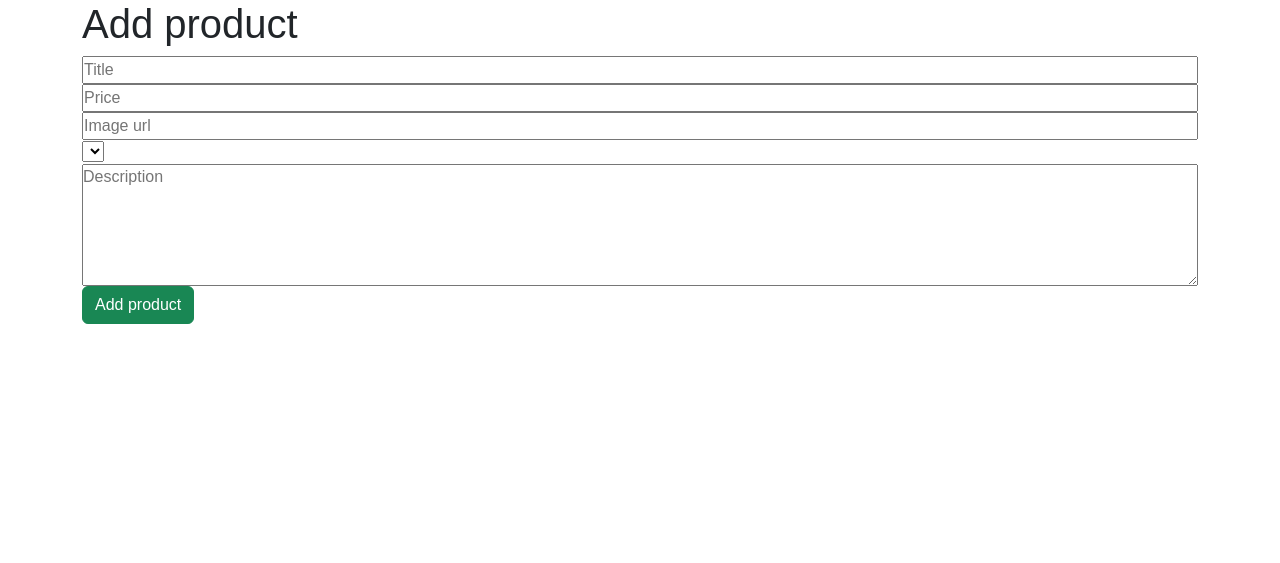
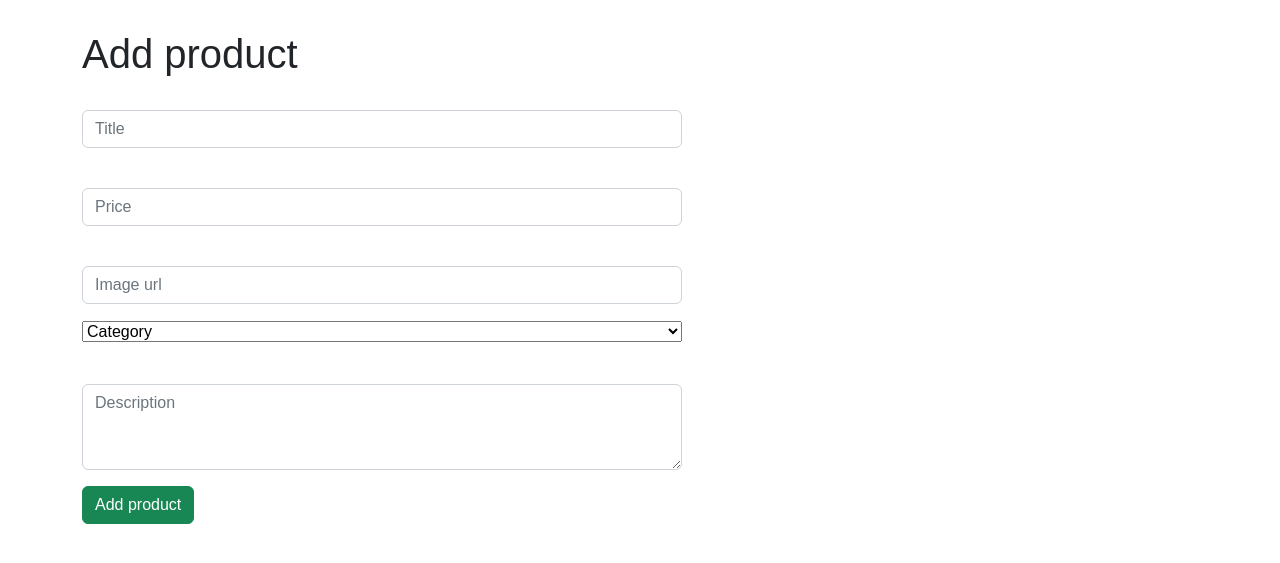
Before and after one commit to ValentinKim531/Lab_work_54_Valentin_Kim, a Django app: page /products/add in a window 1280 px wide. Shown: the part 89-652 px from the top of the page. Run offline with Django 4.2, Linux system fonts and the light colour scheme; data that the repository does not hold is empty.

Commit message:
Реализован функциона удаления товара, доработаны стили страниц.

```diff
--- a/source/static/css/style.css
+++ b/source/static/css/style.css
@@ -12,3 +12,44 @@
 
 .button-text-color {
     color: white;
+}
+
+.image_flex_products {
+    display: block;
+    width: 25%;
+    height: 25%;
+    object-fit: cover;
+    margin: 0 auto;
+}
+
+.image_flex_product {
+    display: block;
+    width: 60%;
+    height: auto;
+    object-fit: cover;
+    margin: 0 auto;
+}
+
+.row {
+    padding-top: 50px;
+}
+
+.title {
+    padding-top: 30px;
+}
+
+.width {
+    width: 600px;
+}
+
+.transfer_text_space {
+    white-space: pre-wrap;
+}
+
+.card {
+    border: none;
+}
+
+.col-md-6 {
+    padding-top: 25px;
+}
--- a/source/webapp/templates/product_add.html
+++ b/source/webapp/templates/product_add.html
@@ -2,33 +2,34 @@
 {% block title %}Product add{% endblock %}
 
 {% block content %}
-<form action="{% url 'product_add' %}" method="post">
+<form class="width" action="{% url 'product_add' %}" method="post">
     {% csrf_token %}
     <h1 class="title">Add product</h1>
-    <div class="list-group">
-        <label for="title"></label>
-        <input type="text" name="title" id="title" placeholder="Title">
+    <div class="mb-3">
+        <label for="title" class="form-label"></label>
+        <input required type="text" class="form-control" name="title" id="title" placeholder="Title">
     </div>
-    <div class="list-group">
-        <label for="price"></label>
-        <input type="text" name="price" id="price" placeholder="Price">
+    <div class="mb-3">
+        <label for="price" class="form-label"></label>
+        <input required type="text" class="form-control" name="price" id="price" placeholder="Price">
     </div>
-    <div class="list-group">
-        <label for="image"></label>
-        <input type="text" name="image" id="image" placeholder="Image url">
+    <div class="mb-3">
+        <label for="image" class="form-label"></label>
+        <input required type="text" class="form-control" name="image" id="image" placeholder="Image url">
     </div>
-    <div>
-        <select name="category_id">
+    <div class="mb-3">
+        <select class="width" name="category_id">
+            <option disabled selected>Category</option>
             {% for category in categories %}
             <option value="{{ category.pk }}">{{ category }}</option>
             {% endfor %}
         </select>
     </div>
-    <div class="list-group">
-        <label for="description"></label>
-        <textarea name="description" id="description" cols="1" rows="5" placeholder="Description"></textarea>
+    <div class="mb-3">
+        <label required for="description" class="form-label"></label>
+        <textarea class="form-control" name="description" id="description" rows="3"
+            placeholder="Description"></textarea>
     </div>
     <button type="submit" class="btn btn-success">Add product</button>
 </form>
-
 {% endblock %}
--- a/source/webapp/urls.py
+++ b/source/webapp/urls.py
@@ -2,7 +2,7 @@ from django.urls import path
 
 from webapp.views.category_add_view import category_add_view
 from webapp.views.products_view import products_view
-from webapp.views.product_view import product_view
+from webapp.views.product_view import product_view, delete_product
 
 from webapp.views.product_add_view import product_add_view
 
@@ -11,5 +11,6 @@ urlpatterns = [
     path('products', products_view, name='products'),
     path('products/add', product_add_view, name='product_add'),
     path('categories/add', category_add_view, name='category_add'),
-    path('products/<int:pk>', product_view, name='product_view')
+    path('products/<int:pk>', product_view, name='product_view'),
+    path('product/delete/<int:pk>', delete_product, name='product_delete'),
 ]
```
Also changed, not shown: source/webapp/templates/category_add.html (+8 -7 lines), source/webapp/templates/product.html (+21 -12 lines), source/webapp/templates/products.html (+12 -4 lines), source/webapp/views/product_view.py (+6 -1 lines).
